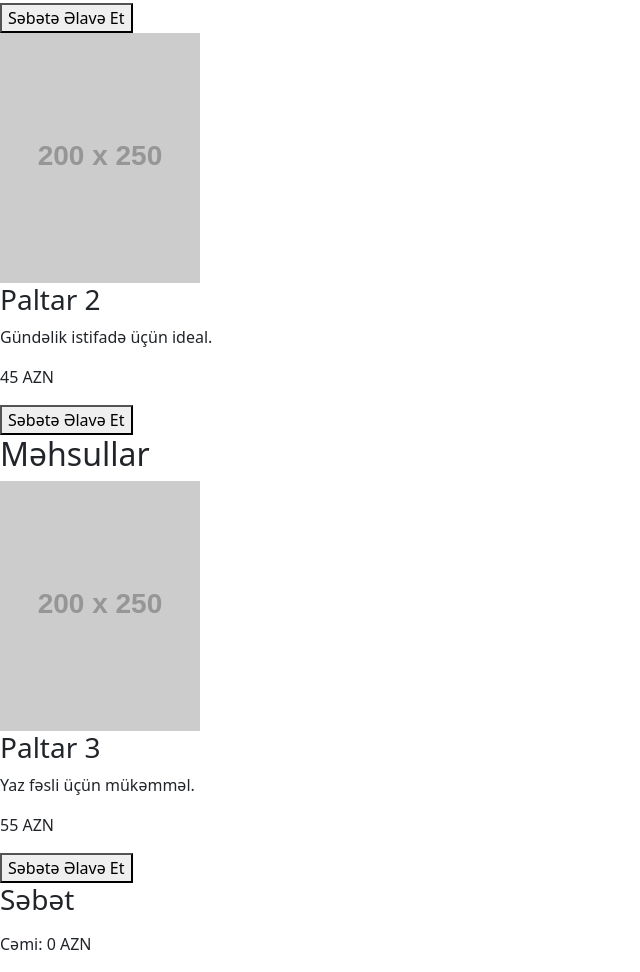
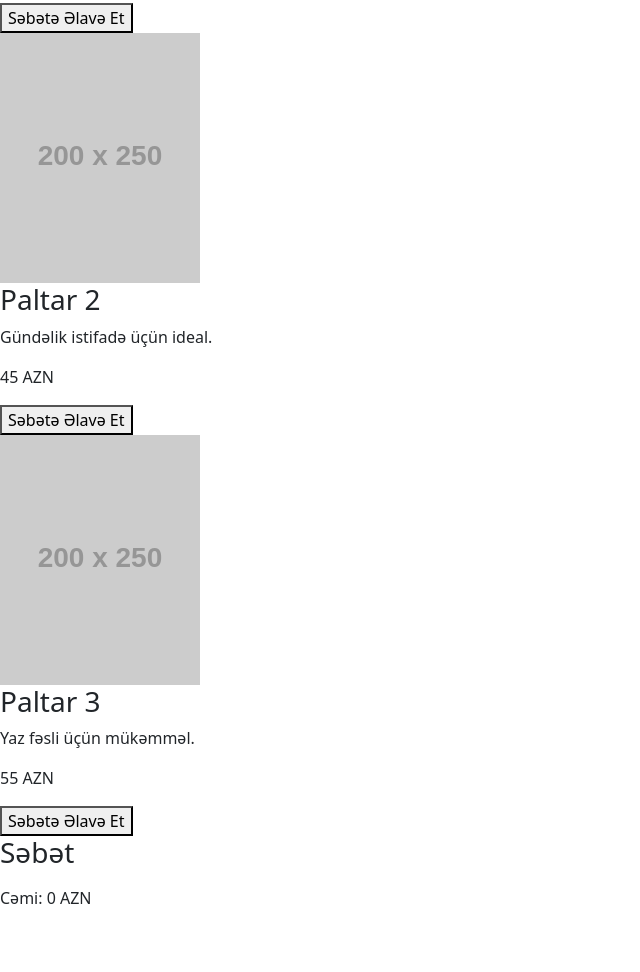
Before and after one commit to MazanovXetai/Gizli, a plain HTML site: page index.html in a window 1280 px wide. Shown: the part 567-1539 px from the top of the page, without its empty margins (0-640 px from the left). After the commit the page ends 1493 px from the top, so only its background shows below. Drawn offline with nearby package versions, Linux system fonts and the light colour scheme; placeholder pictures from the web are drawn by us; a script that the page names is missing.

Commit message:
Update index.html

```diff
--- a/index.html
+++ b/index.html
@@ -22,7 +22,7 @@
 
   <!-- Məhsullar -->
 <section class="product-section">
-    <h2>Məhsullarımız</h2>
+  <h2>Məhsullar</h2>
   <div class="product-list">
 
     <div class="product">
@@ -40,10 +40,6 @@
       <p class="price">45 AZN</p>
       <button onclick="addToCart('Paltar 2', 45)">Səbətə Əlavə Et</button>
     </div>
-
-  <section class="product-section">
-    <h2>Məhsullar</h2>
-    <div class="product-list">
 
     <div class="product">
       <img src="https://via.placeholder.com/200x250" alt="Paltar 3">
```
Lines whose indentation alone changed are shown as unchanged.
